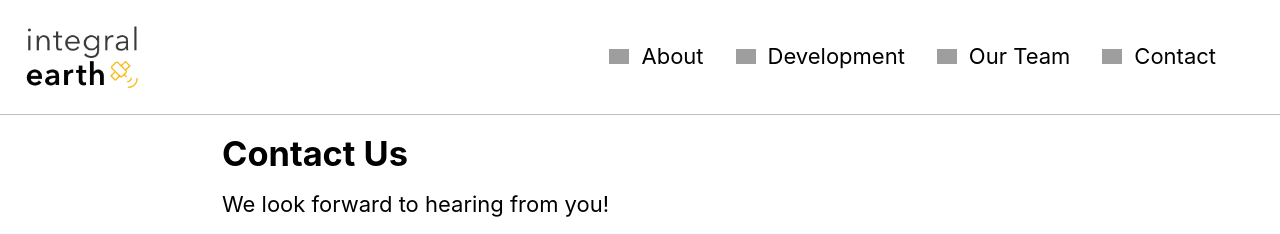
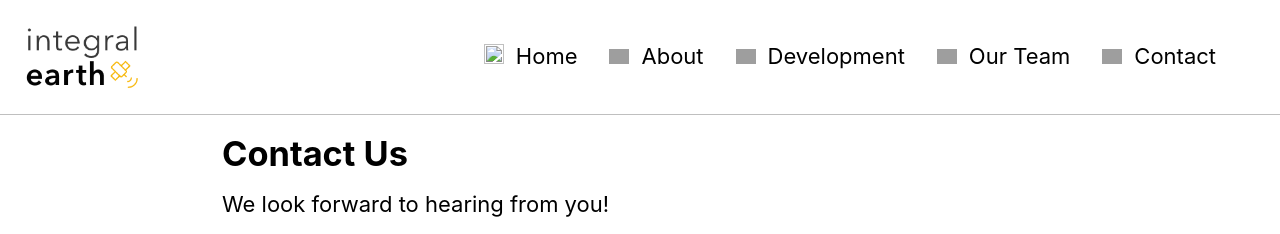
Before and after one commit to IntegralEarth/integralearth.github.io, a Jekyll site: the page built from _pages/contact.md, in a window 1280 px wide. Shown: the top 234 px of the page. Built offline with Jekyll 4.4.1, drawn with Linux system fonts in a browser that asks for light colours; cached includes are drawn as plain includes; grey boxes are pictures that could not be loaded.

```diff
--- a/_data/navigation.yml
+++ b/_data/navigation.yml
@@ -1,5 +1,7 @@
 # main links
 main:
+  - title: "Home"
+    url: /
   - title: "About"
     url: /about/
   - title: "Development"
--- a/_includes/masthead.html
+++ b/_includes/masthead.html
@@ -1,4 +1,21 @@
 {% capture logo_path %}{{ site.logo }}{% endcapture %}
+
+<style>
+  .greedy-nav__toggle {
+    display: none;
+  }
+
+  @media (max-width: 768px) {
+    .visible-links {
+      display: none;
+      opacity: 0;
+    }
+
+    .greedy-nav__toggle {
+      display: block;
+    }
+  }
+</style>
 
 <div class="masthead">
   <div class="masthead__inner-wrap">
@@ -13,22 +30,17 @@
           <img
             style="width: 120px !important; height: auto !important; padding-top: 0px"
             src="{{ 'assets/images/logos/logo_dark_large.png' | relative_url }}"
-            alt="{{ site.masthead_title | default: site.title }}" />
+            alt="{{ site.masthead_title | default: site.title }}"
+          />
         </a>
         <ul class="visible-links">
           {%- for link in site.data.navigation.main -%}
           <li class="masthead__menu-item">
-            {% assign icon_url = "" %}
-            {% if link.title == "About" %}
-              {% assign icon_url = "https://raw.githubusercontent.com/FortAwesome/Font-Awesome/6.x/svgs/solid/compass.svg" %}
-            {% elsif link.title == "Development" %}
-              {% assign icon_url = "https://raw.githubusercontent.com/FortAwesome/Font-Awesome/6.x/svgs/solid/gears.svg" %}
-            {% elsif link.title == "Our Team" %}
-              {% assign icon_url = "https://raw.githubusercontent.com/FortAwesome/Font-Awesome/6.x/svgs/solid/people-group.svg" %}
-            {% elsif link.title == "Contact" %}
-              {% assign icon_url = "https://raw.githubusercontent.com/FortAwesome/Font-Awesome/6.x/svgs/solid/handshake.svg" %}
-            {% endif %}
-            <img src="{{ icon_url }}" width="20" height="20" style="margin: -10px" class="nav-icon">
+            {% assign icon_url = "" %} {% if link.title == "About" %} {% assign icon_url = "https://raw.githubusercontent.com/FortAwesome/Font-Awesome/6.x/svgs/solid/compass.svg"
+            %} {% elsif link.title == "Development" %} {% assign icon_url = "https://raw.githubusercontent.com/FortAwesome/Font-Awesome/6.x/svgs/solid/gears.svg" %} {% elsif
+            link.title == "Our Team" %} {% assign icon_url = "https://raw.githubusercontent.com/FortAwesome/Font-Awesome/6.x/svgs/solid/people-group.svg" %} {% elsif link.title ==
+            "Contact" %} {% assign icon_url = "https://raw.githubusercontent.com/FortAwesome/Font-Awesome/6.x/svgs/solid/handshake.svg" %} {% endif %}
+            <img src="{{ icon_url }}" width="20" height="20" style="margin: -10px" class="nav-icon" />
             <a href="{{ link.url | relative_url }}" {% if link.description %} title="{{ link.description }}" {% endif %}>{{ link.title }}</a>
           </li>
           {%- endfor -%}
--- a/_sass/minimal-mistakes/_search.scss
+++ b/_sass/minimal-mistakes/_search.scss
@@ -14,7 +14,7 @@
   height: $nav-toggle-height;
   border: 0;
   outline: none;
-  color: $primary-color;
+  color: #f7ba14;
   background-color: transparent;
   cursor: pointer;
   -webkit-transition: 0.2s;
@@ -50,7 +50,6 @@
     @include breakpoint($x-large) {
       max-width: $max-width;
     }
-
   }
 
   &__form {
--- a/_sass/minimal-mistakes/_utilities.scss
+++ b/_sass/minimal-mistakes/_utilities.scss
@@ -108,7 +108,7 @@ body:hover .visually-hidden button {
    ========================================================================== */
 
 .task-list {
-  padding:0;
+  padding: 0;
 
   li {
     list-style-type: none;
@@ -388,7 +388,7 @@ body:hover .visually-hidden button {
 .greedy-nav__toggle {
   &:before {
     @supports (pointer-events: none) {
-      content: '';
+      content: "";
       position: fixed;
       top: 0;
       left: 0;
```
Also changed, not shown: other parts of _includes/masthead.html (+16 -0 lines), _pages/about.md (+2 -2 lines), 11 other files.
